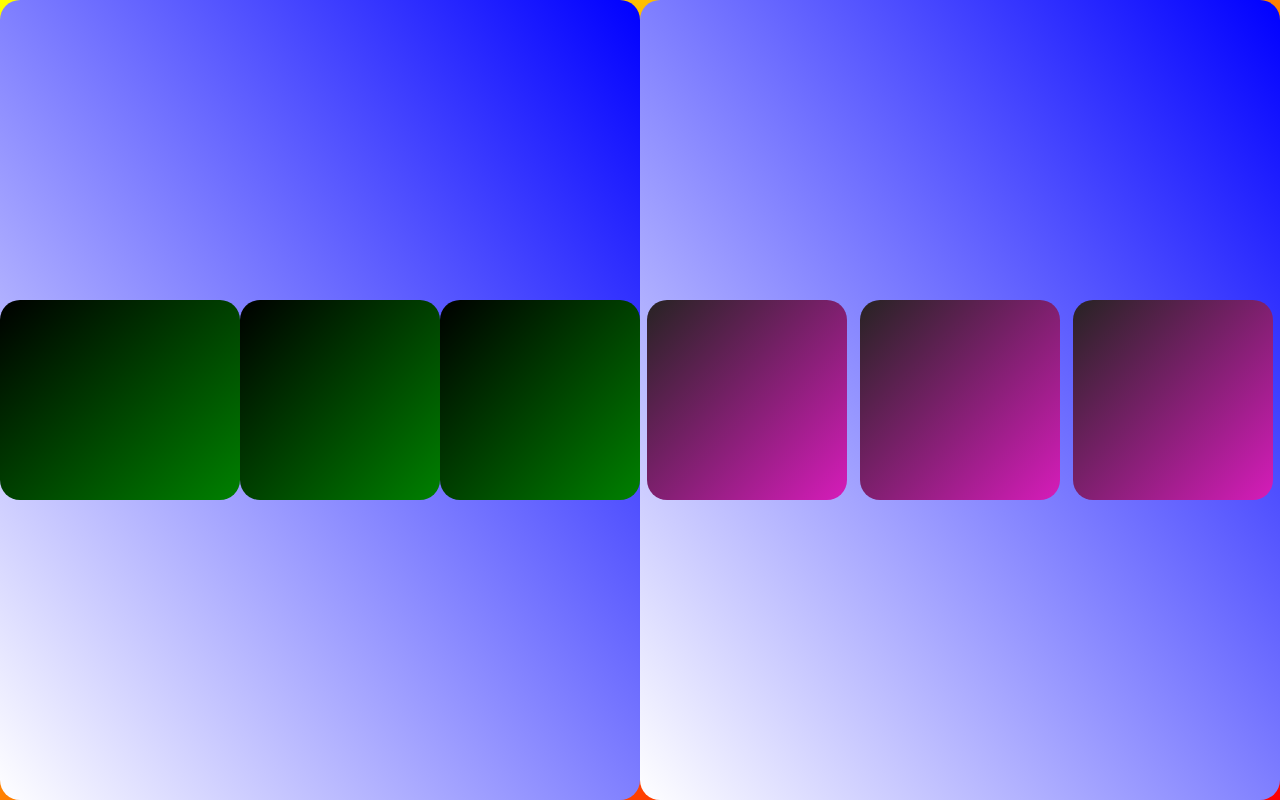
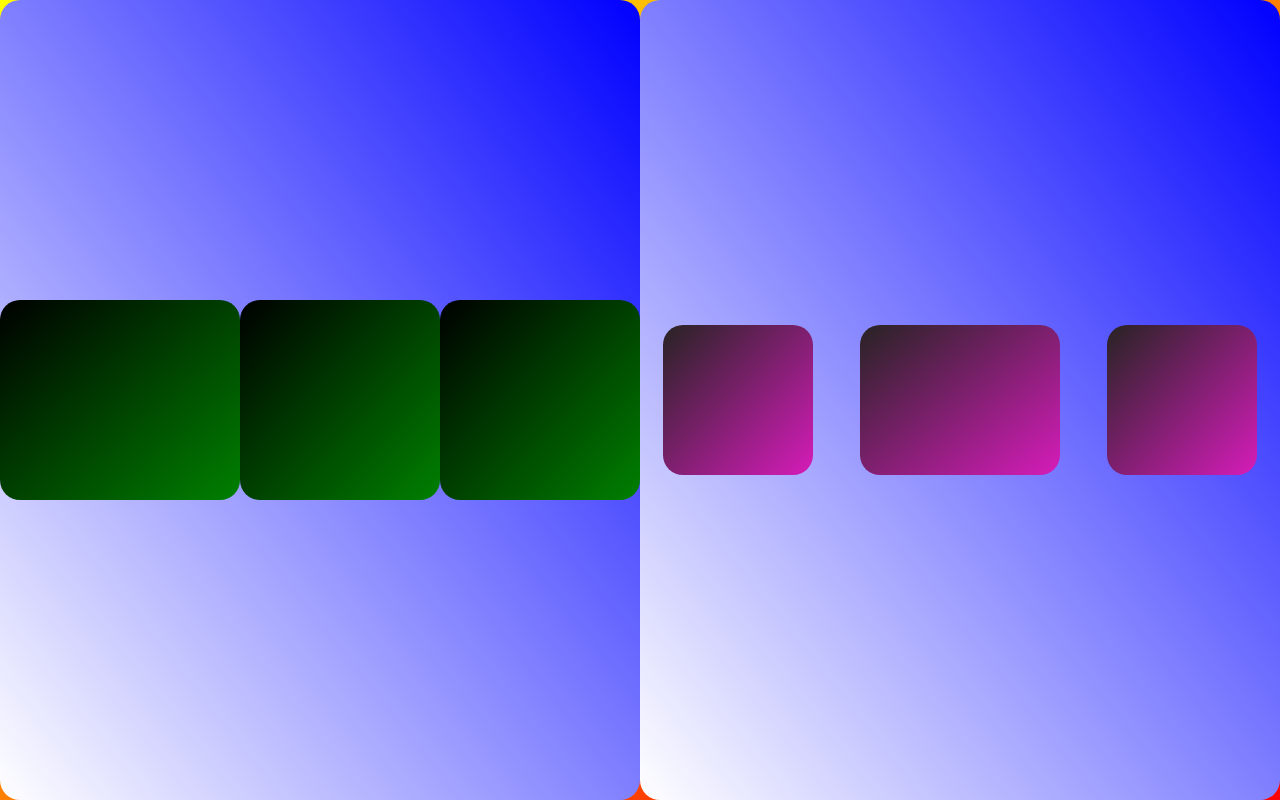
Before and after one commit to poloziukvlad/CSS-hw-022, a plain HTML site: page index.html in a window 1280 px wide. Drawn offline with Linux system fonts and the light colour scheme.

Commit message:
added flex-basis

```diff
--- a/styles.css
+++ b/styles.css
@@ -56,9 +56,13 @@
 }
 
 .element {
-    width: 200px;
-    height: 200px;
+    width: 150px;
+    height: 150px;
 
     background-image: linear-gradient(to top left, rgb(214, 28, 186),rgb(39, 35, 35));
     border-radius: 20px;
 }
+
+.element:nth-child(2) {
+    flex-basis: 200px;
+}
```
